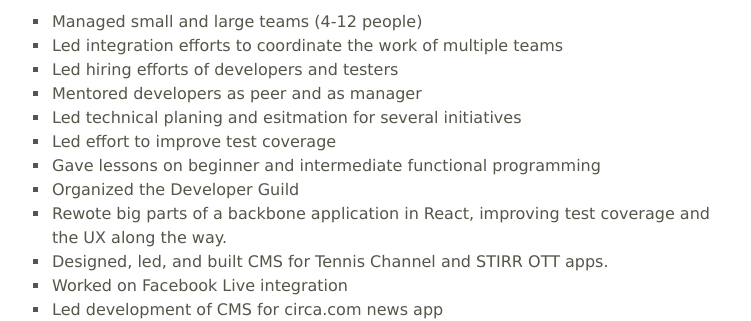
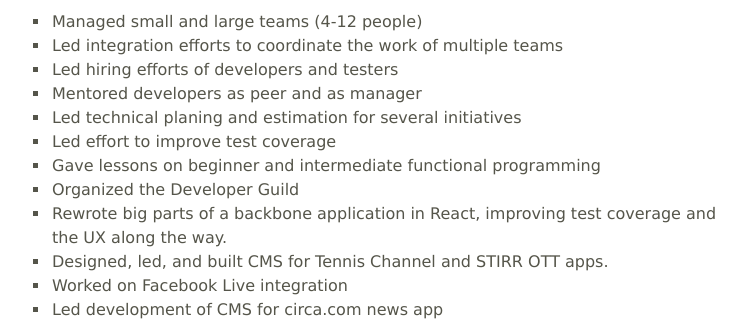
Before and after one commit to jethrolarson/jethrolarson.github.com, a Jekyll site: the page built from resume.md, in a window 1280 px wide and 900 px high, scrolled down 573 px. Shown: the part 152-473 px from the top of the window, without its empty margins (263-1014 px from the left). Built offline with Jekyll 4.4.1, drawn with Linux system fonts in a browser that asks for light colours.

Commit message:
fix typos

```diff
--- a/resume.md
+++ b/resume.md
@@ -27,11 +27,11 @@
 * Led integration efforts to coordinate the work of multiple teams
 * Led hiring efforts of developers and testers
 * Mentored developers as peer and as manager
-* Led technical planing and esitmation for several initiatives
+* Led technical planing and estimation for several initiatives
 * Led effort to improve test coverage
 * Gave lessons on beginner and intermediate functional programming
 * Organized the Developer Guild
-* Rewote big parts of a backbone application in React, improving test coverage and the UX along the way.
+* Rewrote big parts of a backbone application in React, improving test coverage and the UX along the way.
 * Designed, led, and built CMS for Tennis Channel and STIRR OTT apps.
 * Worked on Facebook Live integration
 * Led development of CMS for circa.com news app
```
